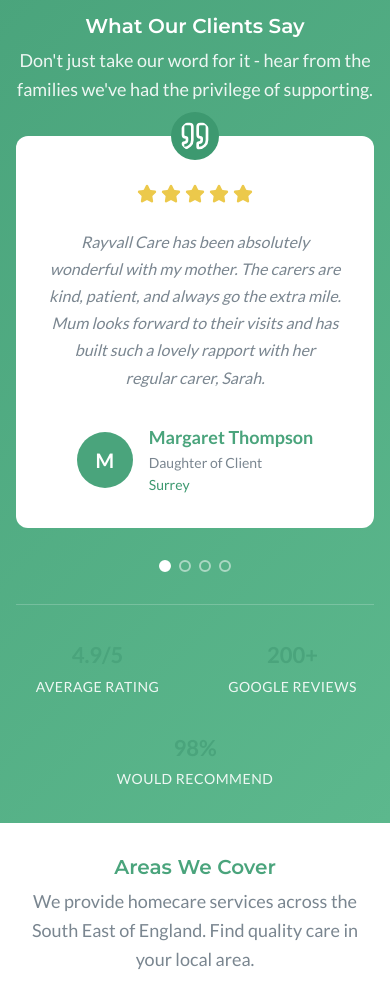
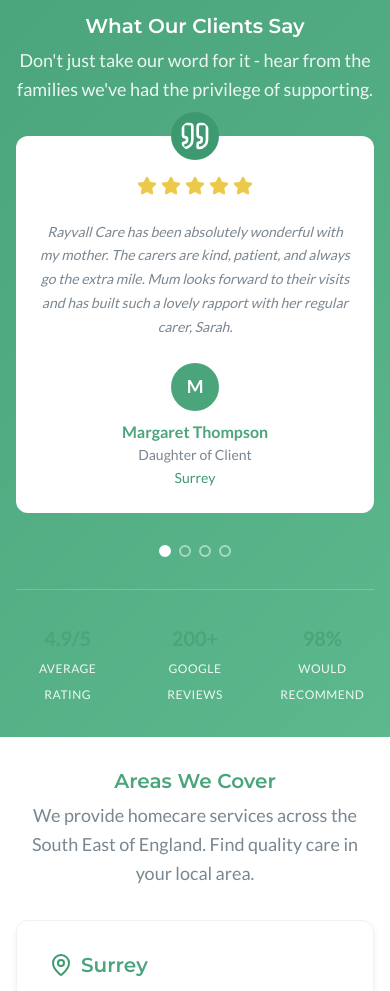
Before and after one commit to ruerue123/rayvall-care, a React (Vite) app: page / in a window 390 px wide. Shown: the part 5100-6091 px from the top of the page. Built offline with nearby package versions, Linux system fonts and the light colour scheme.

Commit message:
Updated Testimonials

```diff
--- a/src/components/Testimonials.css
+++ b/src/components/Testimonials.css
@@ -179,6 +179,10 @@
     display: none;
   }
 
+  .testimonials-carousel {
+    max-width: 100%;
+  }
+
   .testimonial-card {
     padding: var(--spacing-xl);
   }
@@ -195,4 +199,51 @@
   .stat {
     flex: 1 1 100px;
   }
+
+  .author-avatar {
+    width: 48px;
+    height: 48px;
+    font-size: var(--text-lg);
+  }
+
+  .author-info strong {
+    font-size: var(--text-base);
+  }
 }
+
+@media (max-width: 480px) {
+  .testimonial-card {
+    padding: var(--spacing-lg);
+  }
+
+  .testimonial-text {
+    font-size: var(--text-sm);
+    margin-bottom: var(--spacing-lg);
+  }
+
+  .testimonial-author {
+    flex-direction: column;
+    gap: var(--spacing-sm);
+  }
+
+  .author-info {
+    align-items: center;
+    text-align: center;
+  }
+
+  .testimonials-stats {
+    gap: var(--spacing-lg);
+  }
+
+  .stat-number {
+    font-size: var(--text-2xl);
+  }
+
+  .stat-label {
+    font-size: var(--text-xs);
+  }
+
+  .carousel-dots {
+    margin-bottom: var(--spacing-xl);
+  }
+}
```
